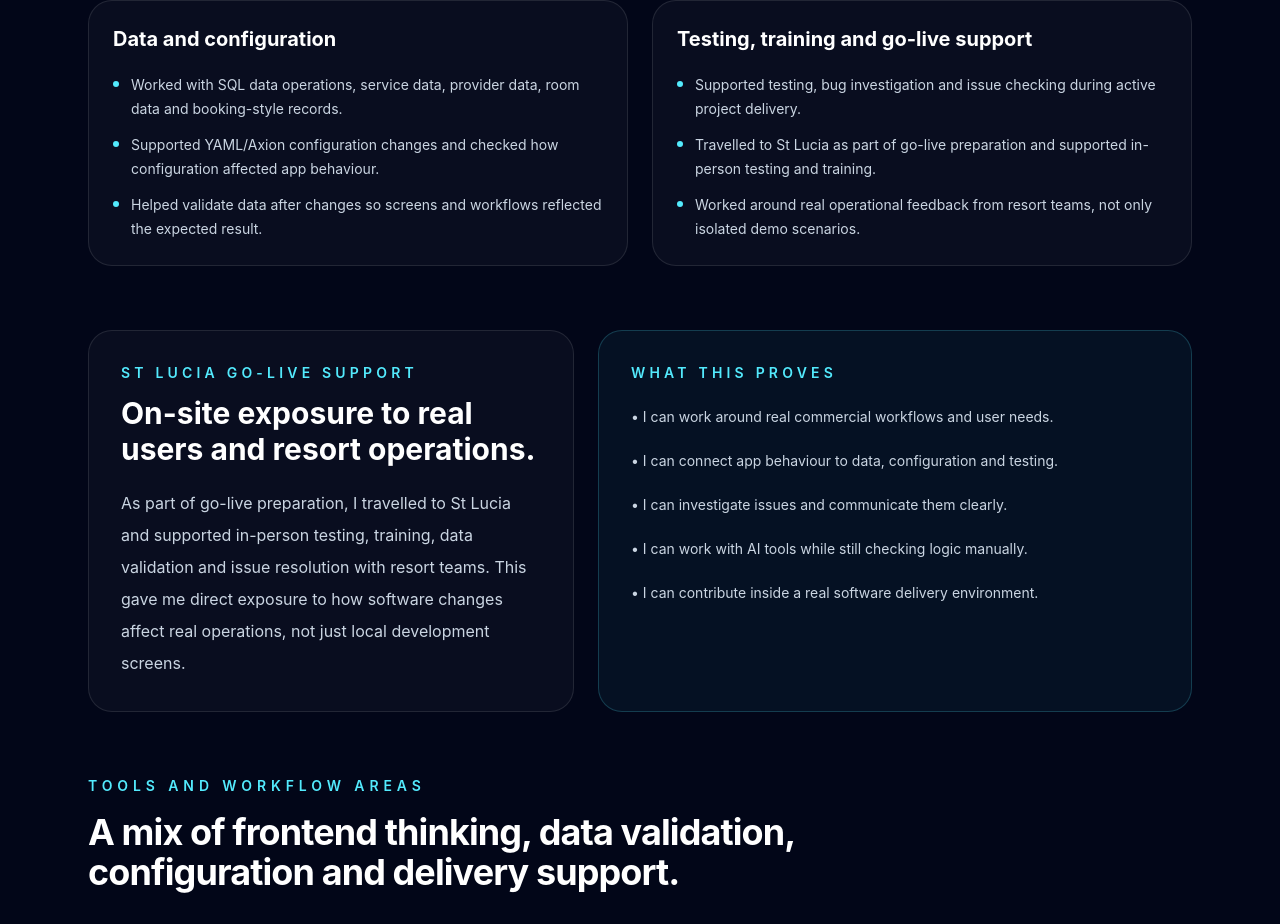
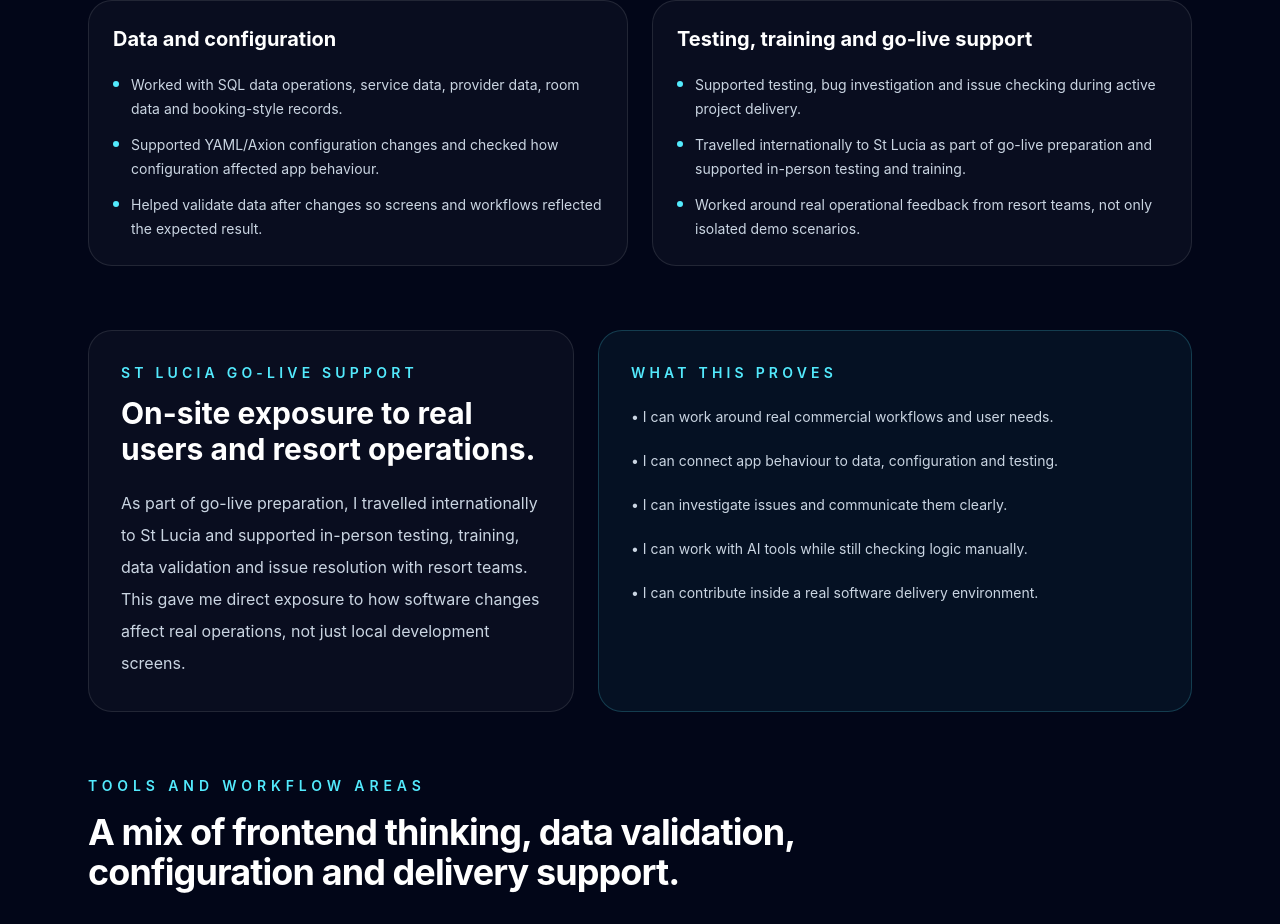
Before and after one commit to OwenD-24/owen-davis-portfolio, a React (Vite) app: page /case-studies/bodyholiday-sam-fega in a window 1280 px wide. Shown: the part 1540-2464 px from the top of the page. Built offline with nearby package versions, Linux system fonts and the light colour scheme.

Commit message:
Aligned St Lucia international travel wording

```diff
--- a/src/pages/BodyHolidayCaseStudy.tsx
+++ b/src/pages/BodyHolidayCaseStudy.tsx
@@ -29,7 +29,7 @@ const contributionGroups = [
     title: 'Testing, training and go-live support',
     items: [
       'Supported testing, bug investigation and issue checking during active project delivery.',
-      'Travelled to St Lucia as part of go-live preparation and supported in-person testing and training.',
+      'Travelled internationally to St Lucia as part of go-live preparation and supported in-person testing and training.',
       'Worked around real operational feedback from resort teams, not only isolated demo scenarios.',
     ],
   },
@@ -195,7 +195,7 @@ function BodyHolidayCaseStudy() {
           </h2>
 
           <p className="mt-5 leading-8 text-slate-300">
-            As part of go-live preparation, I travelled to St Lucia and supported
+            As part of go-live preparation, I travelled internationally to St Lucia and supported
             in-person testing, training, data validation and issue resolution
             with resort teams. This gave me direct exposure to how software
             changes affect real operations, not just local development screens.
--- a/src/sections/CommercialExperience.tsx
+++ b/src/sections/CommercialExperience.tsx
@@ -56,7 +56,7 @@ function CommercialExperience() {
             </p>
 
             <p>
-              Travelled to St Lucia as part of go-live preparation, supporting
+              Travelled internationally to St Lucia as part of go-live preparation, supporting
               in-person testing, training, data validation and issue resolution
               with resort teams.
             </p>
```
